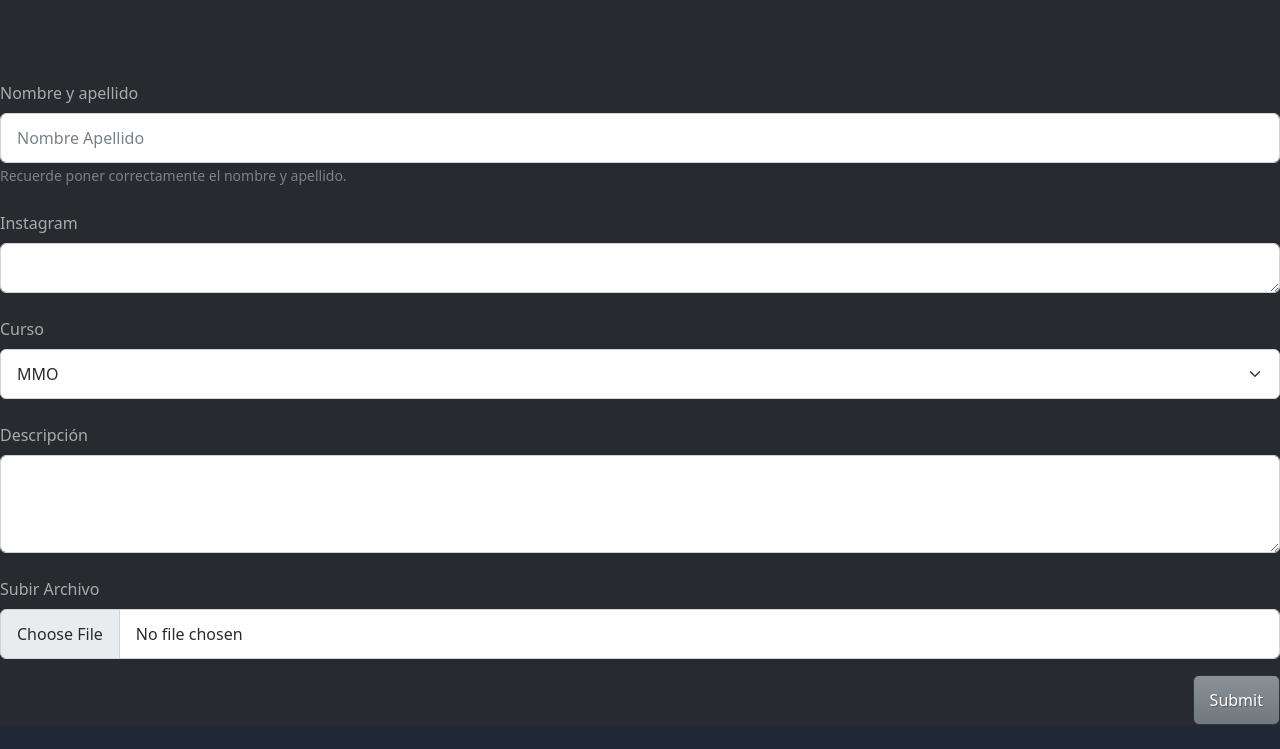
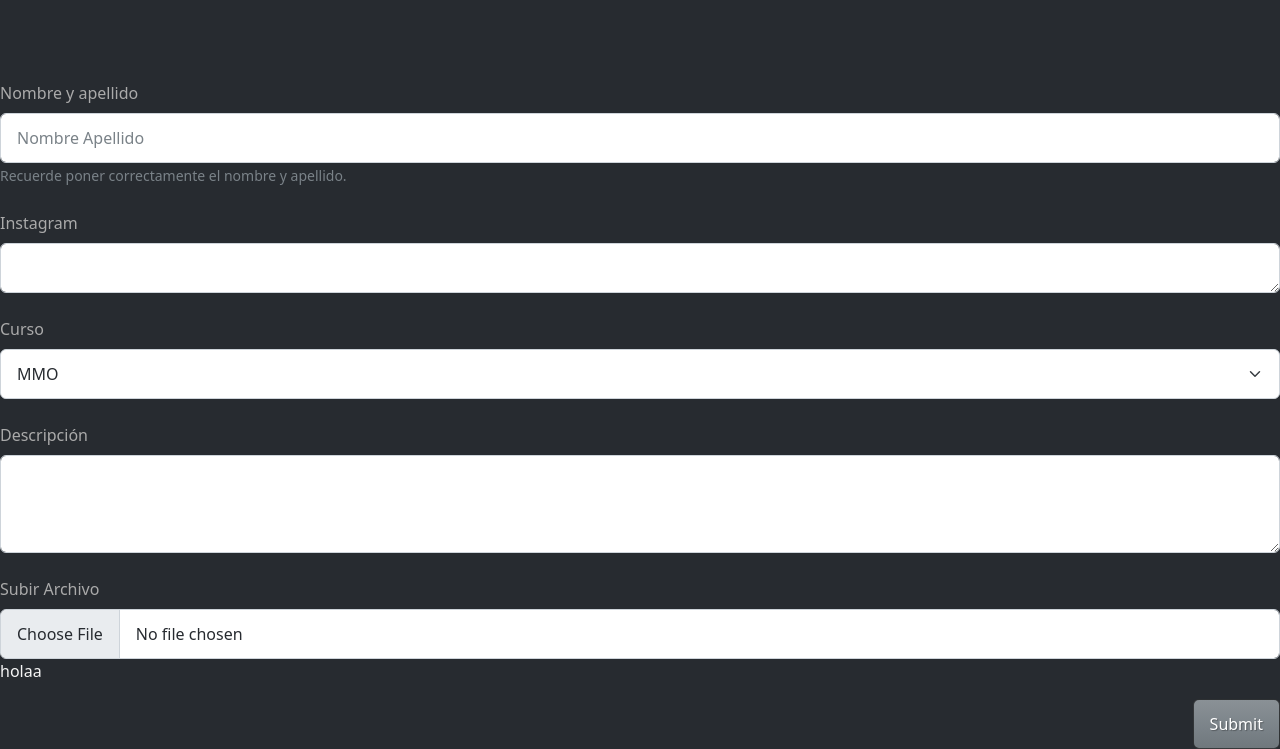
Before and after one commit to max1vidal/practicas-con-maxi, a PHP site: page /foto.php in a window 1280 px wide. Shown: the part 102-851 px from the top of the page. Before the commit the page ends 827 px from the top, so only its background shows below. Run offline with PHP 8.4, Linux system fonts and the light colour scheme.

Commit message:
Update foto.php

```diff
--- a/practicas/foto.php
+++ b/practicas/foto.php
@@ -86,7 +86,7 @@
     </div>
 
 
-    <p></p>
+    <p>holaa</p>
 
     <fieldset class="d-flex justify-content-end">
     <button class="btn btn-secondary my-2 my-sm-0" type="submit" class="btn btn-primary">Submit</button>
```
